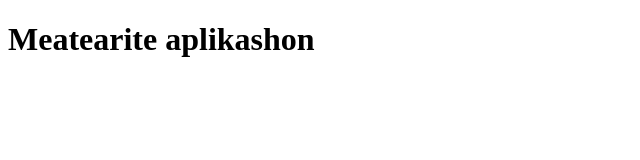
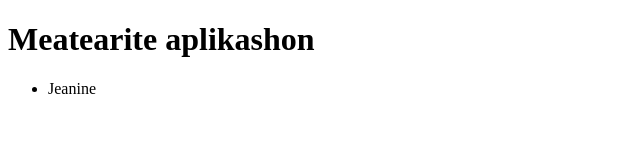
Before and after one commit to em-kim/meteoright, a website: page templates/index.htm in a window 1280 px wide. Shown: the full height of the page, 0-640 px from the left. Drawn offline with Linux system fonts and the light colour scheme; no server answers; files whose address does not match are found by name.

Commit message:
added Jeanine to names

```diff
--- a/templates/index.htm
+++ b/templates/index.htm
@@ -2,5 +2,8 @@
 <html>
     <h1>Meatearite aplikashon</h1>
 <p id="barf"></p>
+<ul>
+    <li>Jeanine</li>
+</ul>
 <script src="whatever.js"></script>
 </html>
```
